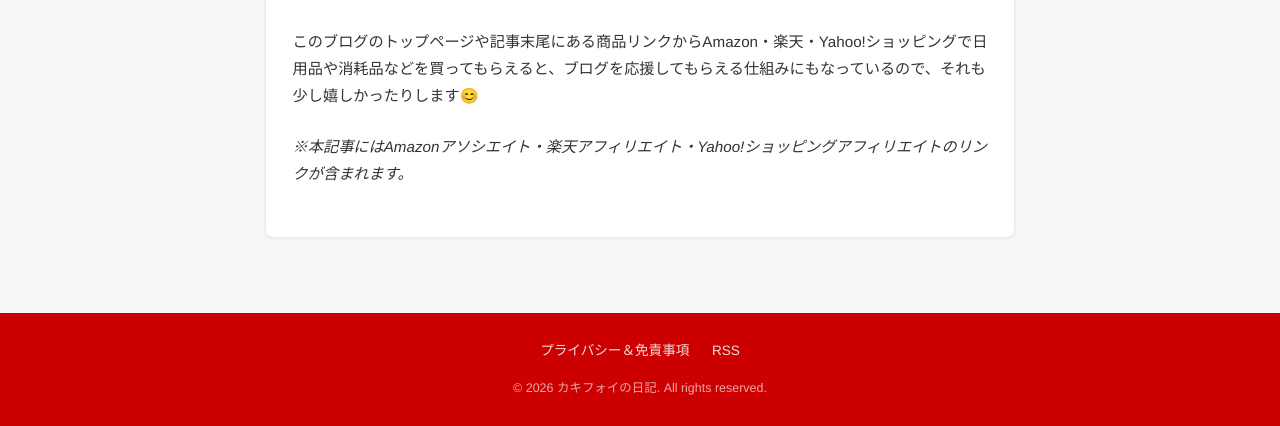
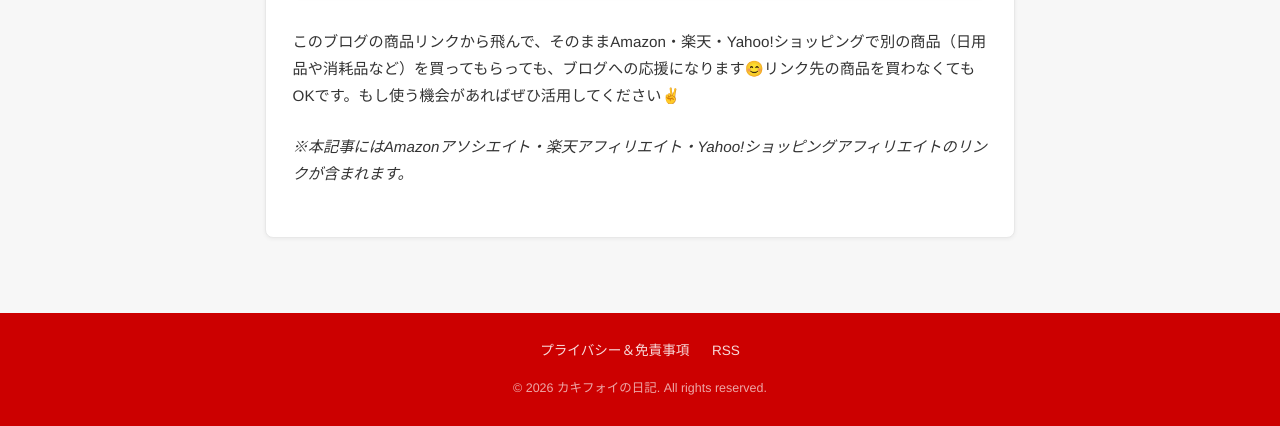
Before and after one commit to Kakifoi/my-blog, an Astro site: page /blog/eldenring-nightreign-offline in a window 1280 px wide. Shown: the part 4284-4710 px from the top of the page. Built offline with nearby package versions, Linux system fonts and the light colour scheme; Astro itself is replaced by a stand-in of ours.

Commit message:
全記事のアフィリエイト案内文を一括更新
Co-Authored-By: Claude Sonnet 4.6 <noreply@anthropic.com>

```diff
--- a/src/content/blog/eldenring-nightreign-offline.md
+++ b/src/content/blog/eldenring-nightreign-offline.md
@@ -103,6 +103,6 @@ MNが持ってきたインスタントの火鍋も凄かった。水を入れて
   </div>
 </div>
 
-このブログのトップページや記事末尾にある商品リンクからAmazon・楽天・Yahoo!ショッピングで日用品や消耗品などを買ってもらえると、ブログを応援してもらえる仕組みにもなっているので、それも少し嬉しかったりします😊
+このブログの商品リンクから飛んで、そのままAmazon・楽天・Yahoo!ショッピングで別の商品（日用品や消耗品など）を買ってもらっても、ブログへの応援になります😊リンク先の商品を買わなくてもOKです。もし使う機会があればぜひ活用してください✌️
 
 *※本記事にはAmazonアソシエイト・楽天アフィリエイト・Yahoo!ショッピングアフィリエイトのリンクが含まれます。*
--- a/src/content/blog/gw2026-home-grill.md
+++ b/src/content/blog/gw2026-home-grill.md
@@ -87,7 +87,7 @@ GWの旅行は4/28・29に早めに行ったのが正解で、空いていて良
 
 ---
 
-このブログのトップページや記事末尾にある商品リンクからAmazon・楽天・Yahoo!ショッピングで日用品や消耗品などを買ってもらえると、ブログを応援してもらえる仕組みにもなっているので、それも少し嬉しかったりします😊
+このブログの商品リンクから飛んで、そのままAmazon・楽天・Yahoo!ショッピングで別の商品（日用品や消耗品など）を買ってもらっても、ブログへの応援になります😊リンク先の商品を買わなくてもOKです。もし使う機会があればぜひ活用してください✌️
 
 <div class="product-card">
   <span class="pr-label">PR</span>
--- a/src/content/blog/mothers-day-coffee-maker.md
+++ b/src/content/blog/mothers-day-coffee-maker.md
@@ -73,6 +73,6 @@ tags: ['母の日', 'コーヒーメーカー', 'タイガー', 'プレゼント
   </div>
 </div>
 
-このブログのトップページや記事末尾にある商品リンクからAmazon・楽天・Yahoo!ショッピングで日用品や消耗品などを買ってもらえると、ブログを応援してもらえる仕組みにもなっているので、それも少し嬉しかったりします😊
+このブログの商品リンクから飛んで、そのままAmazon・楽天・Yahoo!ショッピングで別の商品（日用品や消耗品など）を買ってもらっても、ブログへの応援になります😊リンク先の商品を買わなくてもOKです。もし使う機会があればぜひ活用してください✌️
 
 *※本記事にはAmazonアソシエイト・楽天アフィリエイト・Yahoo!ショッピングアフィリエイトのリンクが含まれます。*
--- a/src/content/blog/skechers-slip-ins-review.md
+++ b/src/content/blog/skechers-slip-ins-review.md
@@ -55,7 +55,7 @@ GW前の山梨旅行でマリオットホテルに泊まった際、初めてこ
 
 ---
 
-このブログのトップページや記事末尾にある商品リンクからAmazon・楽天・Yahoo!ショッピングで日用品や消耗品などを買ってもらえると、ブログを応援してもらえる仕組みにもなっているので、それも少し嬉しかったりします😊
+このブログの商品リンクから飛んで、そのままAmazon・楽天・Yahoo!ショッピングで別の商品（日用品や消耗品など）を買ってもらっても、ブログへの応援になります😊リンク先の商品を買わなくてもOKです。もし使う機会があればぜひ活用してください✌️
 
 ちなみに今ちょうどAmazonで「Smileセール」5/3（日）23:59まで開催中。通常より安く買えるチャンスです。もし気になった方はぜひチェックしてみてください。
 
--- a/src/content/blog/why-i-started-blog.md
+++ b/src/content/blog/why-i-started-blog.md
@@ -69,7 +69,7 @@ tags: ['ブログ', '日記', 'DIE WITH ZERO', '副業', 'mixi', '自己満足']
 
 ---
 
-このブログのトップページや記事末尾にある商品リンクからAmazon・楽天・Yahoo!ショッピングで日用品や消耗品などを買ってもらえると、ブログを応援してもらえる仕組みにもなっているので、それも少し嬉しかったりします😊
+このブログの商品リンクから飛んで、そのままAmazon・楽天・Yahoo!ショッピングで別の商品（日用品や消耗品など）を買ってもらっても、ブログへの応援になります😊リンク先の商品を買わなくてもOKです。もし使う機会があればぜひ活用してください✌️
 
 <div class="product-card">
   <span class="pr-label">PR</span>
```
